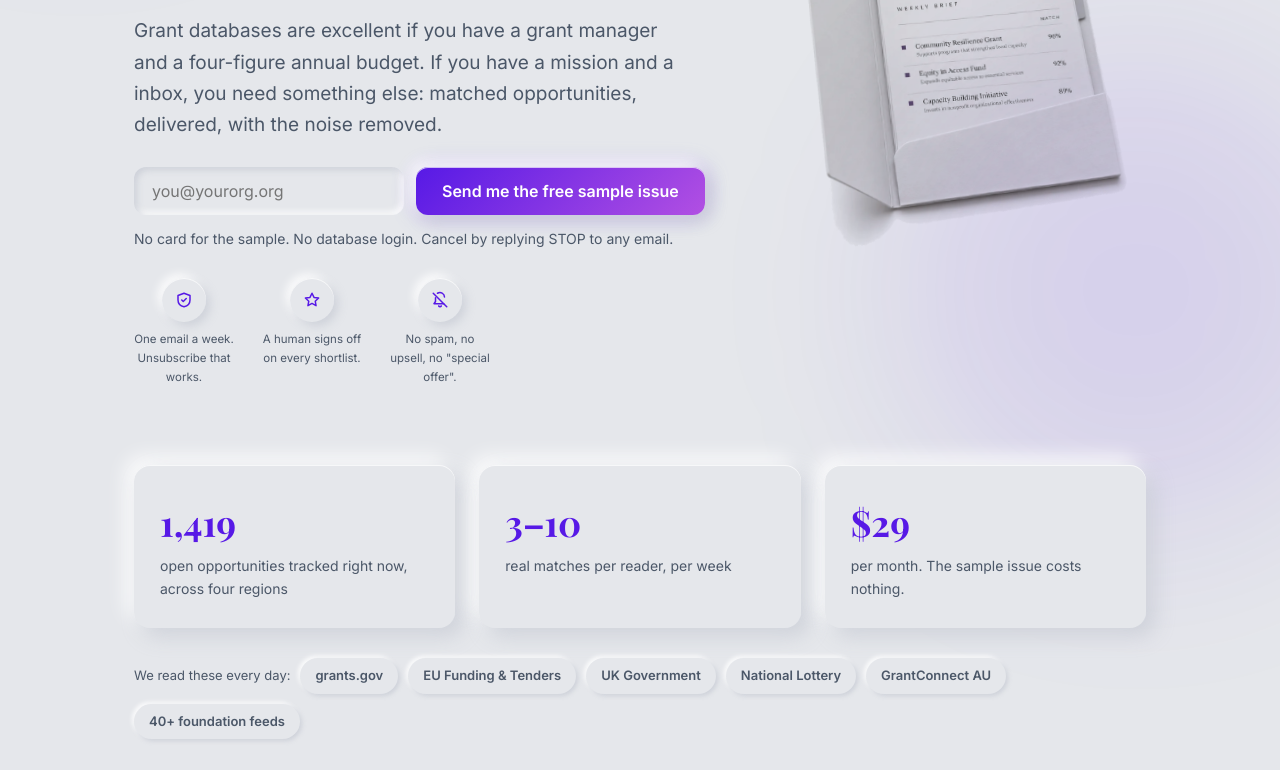
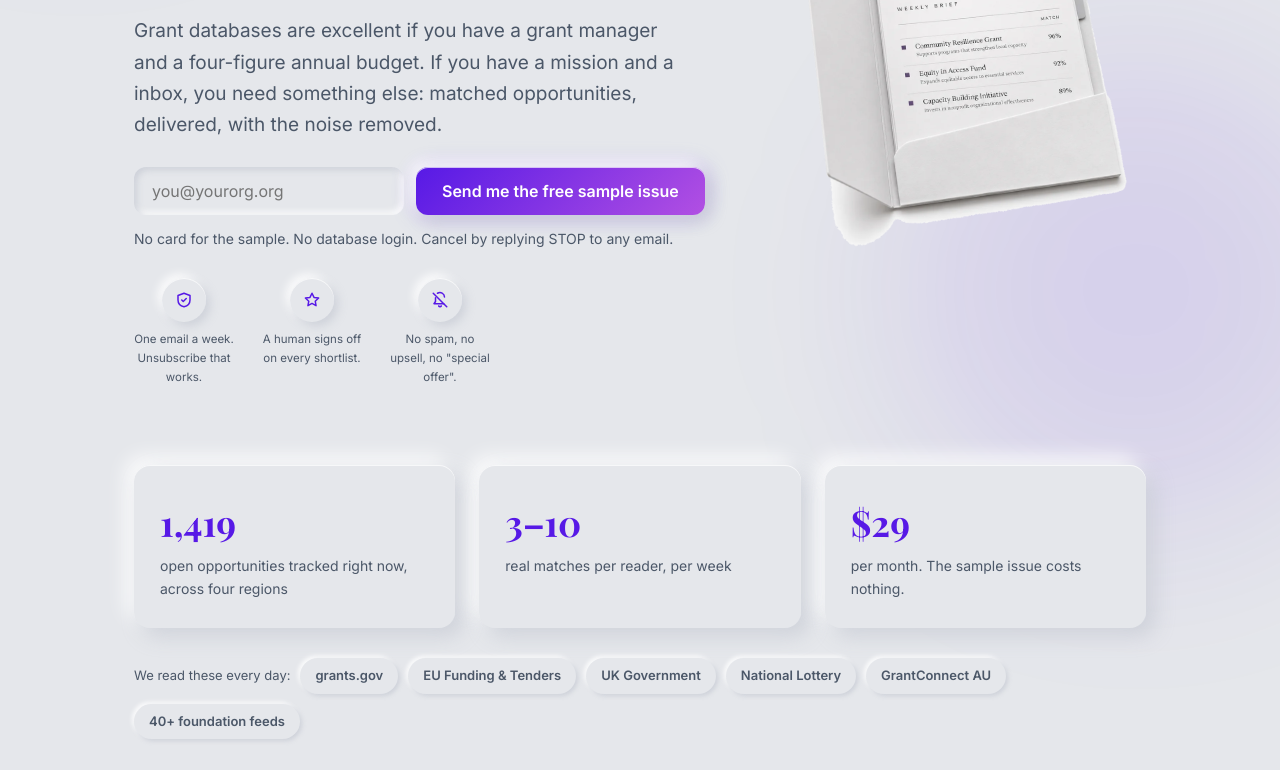
Before and after one commit to skeep83/grantwatchalternative-site, a plain HTML site: page index.html in a window 1280 px wide. Shown: the part 430-1200 px from the top of the page. Drawn offline with nearby package versions, Linux system fonts and the light colour scheme.

Commit message:
update site [skip ci]

```diff
--- a/index.html
+++ b/index.html
@@ -94,6 +94,7 @@
 </div></section>
 <section id="pricing"><div class="wrap">
 <h2>One plan. $29 a month.</h2>
+<div class="price-wrap">
 <div class="price-card reveal">
 <div class="p">$29<small> / month</small></div>
 <ul>
--- a/style.css
+++ b/style.css
@@ -181,7 +181,7 @@ footer .cols{display:flex;gap:48px;flex-wrap:wrap;margin-bottom:20px}
 
 /* — v3: brand imagery — */
 .shot-wrap{margin:0;position:relative}
-.shot{width:100%;height:auto;display:block;border-radius:24px;mix-blend-mode:multiply}
+.shot{width:100%;height:auto;display:block}
 .hero .shot{transform:rotate(-1.2deg)}
 .cta-shot{width:min(280px,60vw);margin:0 auto 18px}
 .price-wrap{display:grid;grid-template-columns:440px 1fr;gap:40px;align-items:center}
```
